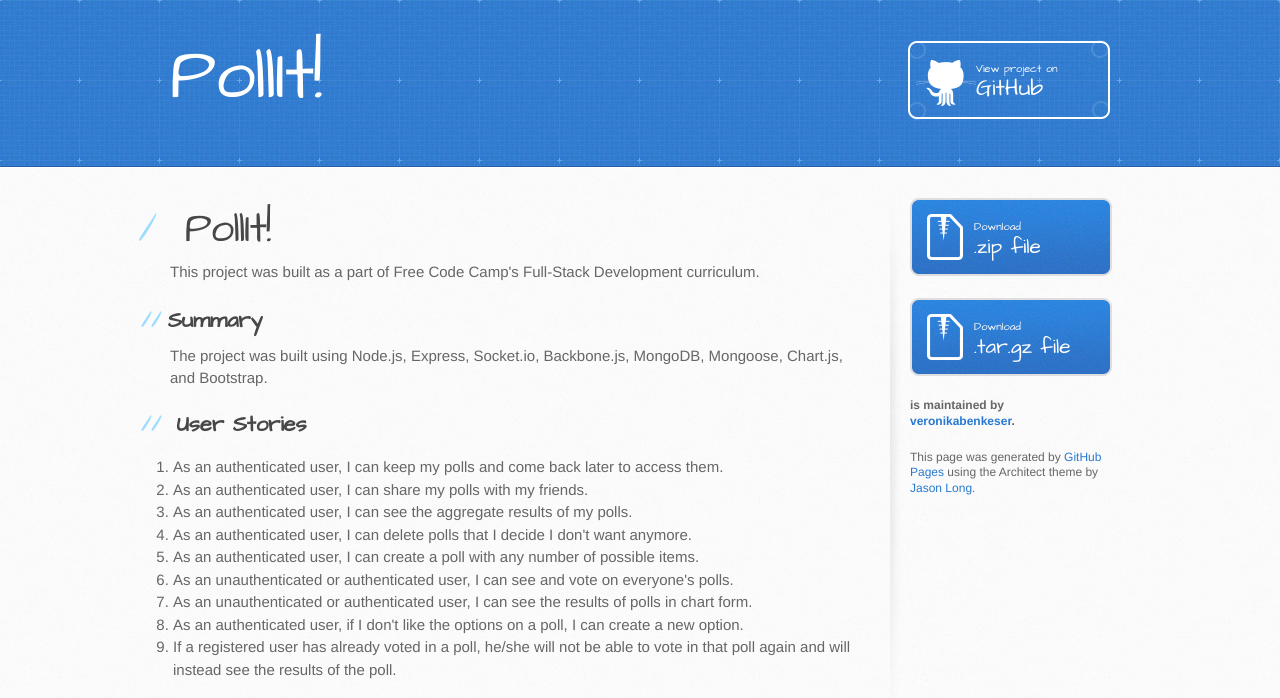
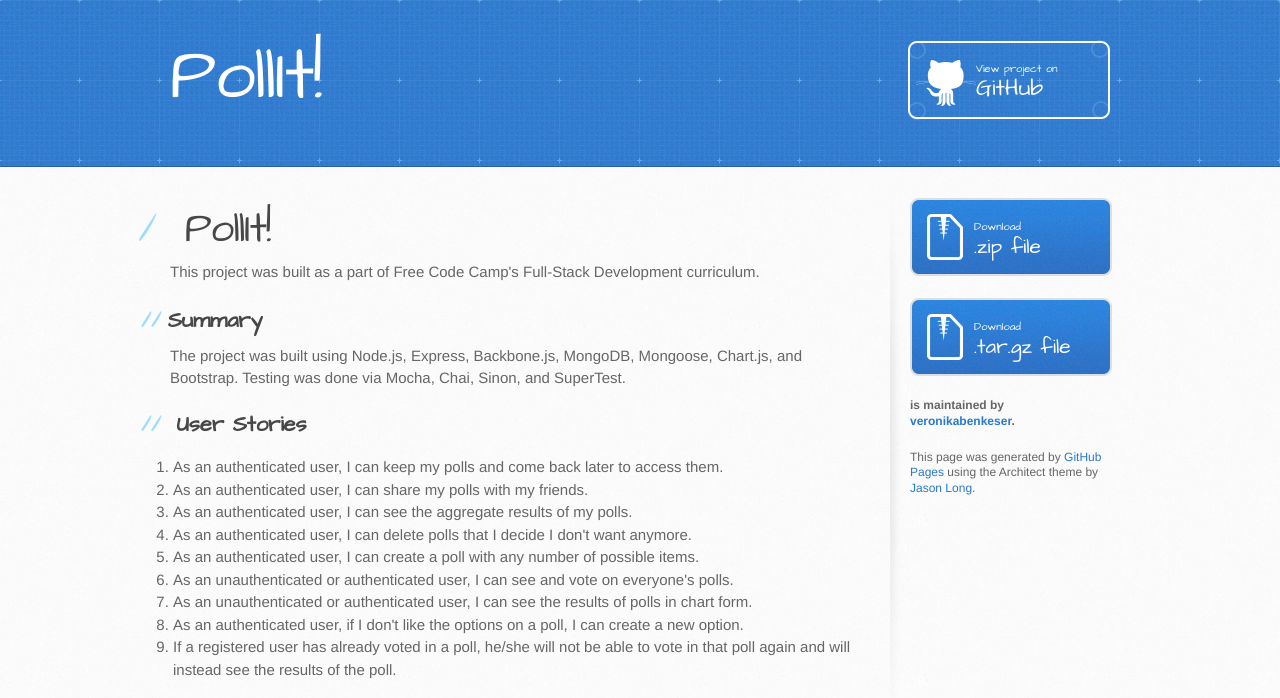
Before and after one commit to veronikabenkeser/VotingApp, a plain HTML site: page index.html in a window 1280 px wide. Shown: the top 698 px of the page. Drawn offline with Linux system fonts and the light colour scheme; grey boxes are pictures that could not be loaded.

Commit message:
Added a project summary

```diff
--- a/index.html
+++ b/index.html
@@ -34,7 +34,7 @@
 <p>This project was built as a part of Free Code Camp's Full-Stack Development curriculum.</p>
 
 <h2>Summary</h2>
-The project was built using Node.js, Express, Socket.io, Backbone.js, MongoDB, Mongoose, Chart.js, and Bootstrap.
+The project was built using Node.js, Express, Backbone.js, MongoDB, Mongoose, Chart.js, and Bootstrap. Testing was done via Mocha, Chai, Sinon, and SuperTest.
 
 <h2>
 <a id="user-stories" class="anchor" href="#user-stories" aria-hidden="true"><span aria-hidden="true" class="octicon octicon-link"></span></a>User Stories</h2>
```
